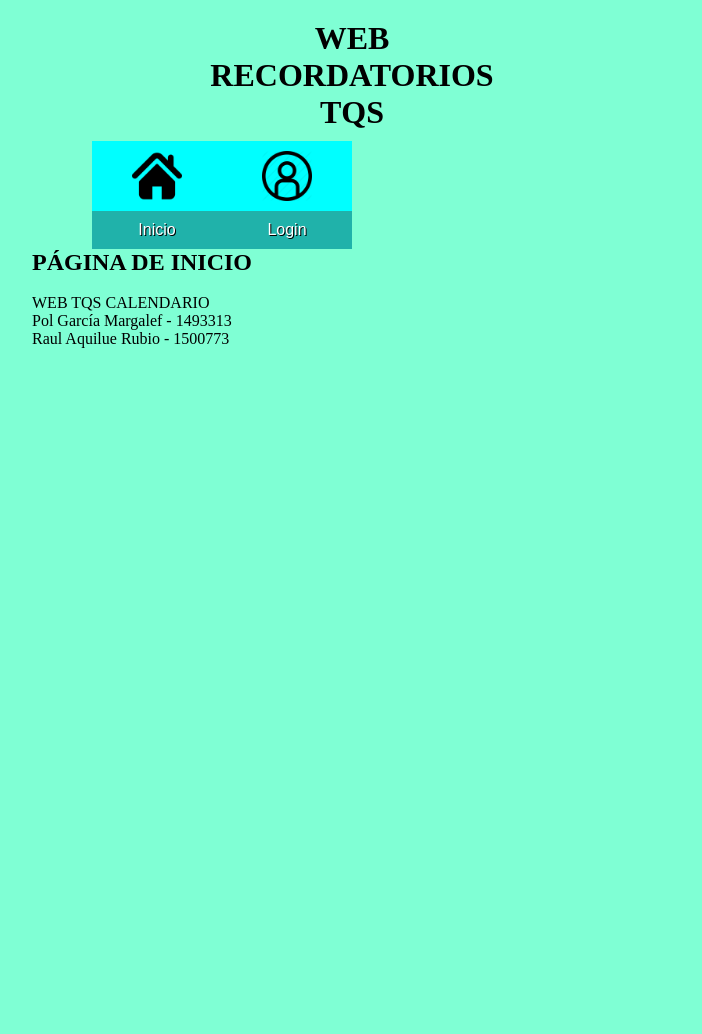
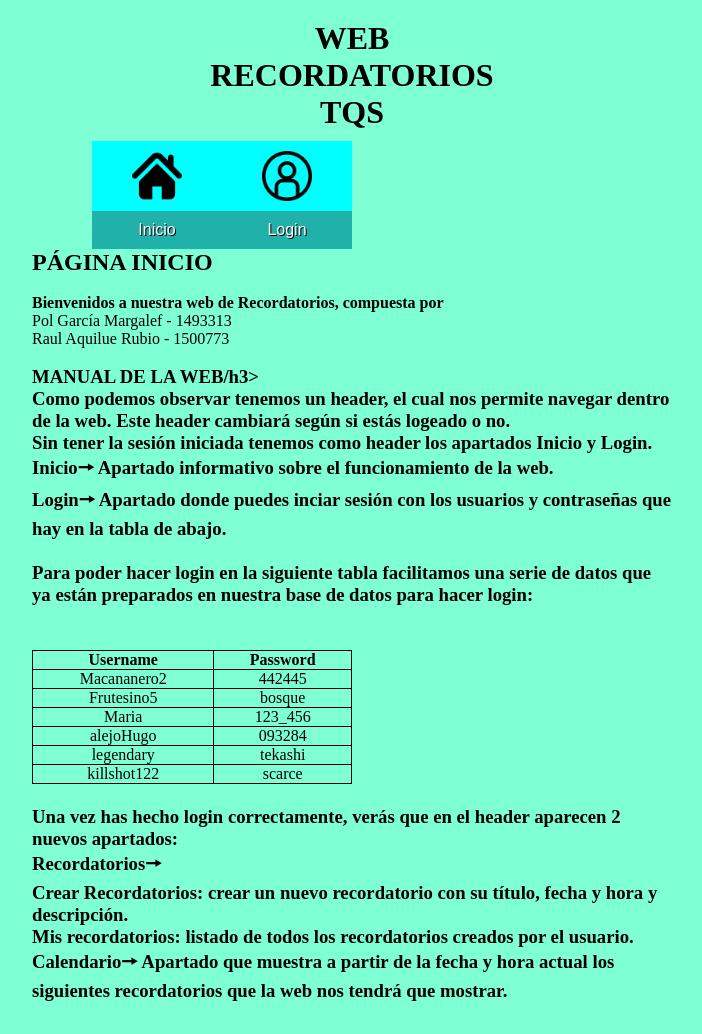
Before and after one commit to raular250/tqscalendario, a PHP site: page / in a window 1280 px wide. Shown: the whole page, without its empty margins (288-990 px from the left). Before the commit the page ends 348 px from the top, so only its background shows below. Run offline with PHP 8.4, Linux system fonts and the light colour scheme.

Commit message:
MVC de Mis Recordatorios + Explicación en la página de inicio

```diff
--- a/controlador/controlador_EnviarLogin.php
+++ b/controlador/controlador_EnviarLogin.php
@@ -185,7 +185,7 @@ if(isset($_POST['submit'])){
     $_SESSION['loged']=CheckUsernamePassword($username,$password);
 
 }
-require __DIR__.'/../vista/vista_cabecera.php'; //no se actualiza el header no sé por qué //HEADER ABAJO
+require __DIR__.'/../vista/vista_cabecera.php';
 require __DIR__.'/../vista/vista_EnviarLogin.php';
 
 
--- a/controlador/controlador_PaginaInicio.php
+++ b/controlador/controlador_PaginaInicio.php
@@ -2,7 +2,10 @@
 
 //connexio a la base de dades
 require_once __DIR__.'/../model/model_connectDB.php';
-$connexio=connectDB();
+
+
+// $connexio=connectDB();
+
 
 require __DIR__.'/../vista/vista_cabecera.php';
 require_once __DIR__.'/../vista/vista_PaginaInicio.php';
--- a/css/style.css
+++ b/css/style.css
@@ -146,3 +146,13 @@ h1{
 .errorLoged{
     background-color: red;
 }
+
+table, td, th{
+    text-align: center;
+    border: 1px solid black;
+}
+
+table{
+    width: 50%;
+    border-collapse: collapse;
+}
--- a/index.php
+++ b/index.php
@@ -68,6 +68,15 @@ switch($accio) {
         }
         break;
 
+    case 'paginaMisRecordatorios':
+        if((isset($_SESSION['loged']) && $_SESSION['loged']==TRUE)){
+            require __DIR__ . '/recurso_paginaMisRecordatorios.php';
+        }
+        else {
+            require __DIR__ . '/recurso_errorNoLoged.php';
+        }
+        break;
+
 
     default:
         require_once __DIR__ . '/recurso_PaginaInicio.php';
--- a/vista/vista_PaginaInicio.php
+++ b/vista/vista_PaginaInicio.php
@@ -1,10 +1,91 @@
 
 <body class="center">
 
-    <h2>PÁGINA DE INICIO</h2>
+    <h2>PÁGINA INICIO</h2>
     <br>
 
-    <div>WEB TQS CALENDARIO</div>
+    <h4>Bienvenidos a nuestra web de Recordatorios, compuesta por</h4>
     <div>Pol García Margalef - 1493313</div>
     <div>Raul Aquilue Rubio - 1500773</div>
+    <br>
+    <h3>MANUAL DE LA WEB/h3>
+
+    <div> Como podemos observar tenemos un header, el cual nos permite navegar dentro de la web. Este header cambiará según si estás logeado o no.</div>
+    <div> Sin tener la sesión iniciada tenemos como header los apartados Inicio y Login. </div>
+
+    <div>
+        <ul>
+            <li> Inicio🠖 Apartado informativo sobre el funcionamiento de la web. </li>
+
+            <li> Login🠖 Apartado donde puedes inciar sesión con los usuarios y contraseñas que hay en la tabla de abajo. </li>
+
+        </ul>
+    </div>
+    <br>
+    <div> Para poder hacer login en la siguiente tabla facilitamos una serie de datos que ya están preparados en nuestra base de datos para hacer login:</div>
+    <div>
+
+
+
+    <br><br>
+        <table class="tablaUsuarios">
+            <tr>
+                <th>Username</th>
+                <th>Password</th>
+            </tr>
+            <tr>
+                <td>Macananero2</td>
+                <td>442445</td>
+            </tr>
+            <tr>
+                <td>Frutesino5</td>
+                <td>bosque</td>
+            </tr>
+            <tr>
+                <td>Maria</td>
+                <td>123_456</td>
+            </tr>
+
+            <tr>
+                <td>alejoHugo</td>
+                <td>093284</td>
+            </tr>
+            <tr>
+                <td>legendary</td>
+                <td>tekashi</td>
+            </tr>
+            <tr>
+                <td> killshot122 </td>
+                <td>scarce</td>
+            </tr>
+        </table>
+    </div>
+
+    <br>
+    <div>Una vez has hecho login correctamente, verás que en el header aparecen 2 nuevos apartados:</div>
+    <div>
+        <ul>
+            <li> Recordatorios🠖
+                <ul>
+                    <li>Crear Recordatorios: crear un nuevo recordatorio con su título, fecha y hora y descripción. </li>
+                    <li>Mis recordatorios: listado de todos los recordatorios creados por el usuario. </li>
+                </ul>
+            </li>
+            <li> Calendario🠖 Apartado que muestra a partir de la fecha y hora actual los siguientes recordatorios que la web nos tendrá que mostrar. </li>
+        </ul>
+    </div>
+    <br>
+
+
+
+
+
+
+
+
+
+
+
+
+
 </body>
--- a/vista/vista_PaginaRecordatorio.php
+++ b/vista/vista_PaginaRecordatorio.php
@@ -3,7 +3,7 @@
 
 <div>
 
-    <h2 >Creación de un recordatorio:</h2>
+    <h2 >CREACIÓN DE UN RECORDATORIO:</h2>
 
     <form class="formulario" method="post" target="_self" action="index.php?accio=crearRecordatorio">
     <p>Título del recordatorio: <input type="text" name="titulo" required></p>
--- a/vista/vista_cabecera.php
+++ b/vista/vista_cabecera.php
@@ -8,14 +8,14 @@
 
         <?php if((isset($_SESSION['loged']) && $_SESSION['loged']==TRUE)){ ?>
             <li class="icon_inicio"><img src="./assets/img/icons/portada.png"> <a href="/tqscalendario/index.php?accio=paginaPrincipal"> Inicio </a></li>
-            <li class="icon_calendario"><img src="./assets/img/icons/calendario.png"> <a href="/tqscalendario/index.php?accio=paginaCalendario"> Calendario </a></li>
             <li class="icon_recordatorio"><img src="./assets/img/icons/recordatorio.png">
                 <a href="/tqscalendario/index.php?accio=paginaRecordatorio">Recordatorios</a>
                 <ul>
                     <li><a href="/tqscalendario/index.php?accio=paginaRecordatorio">Crear recordatorio</a></li>
-                    <li><a href="/tqscalendario/index.php?accio=paginaVerRecordatorios">Mis recordatorios</a></li>
+                    <li><a href="/tqscalendario/index.php?accio=paginaMisRecordatorios">Mis recordatorios</a></li>
                 </ul>
             </li>
+            <li class="icon_calendario"><img src="./assets/img/icons/calendario.png"> <a href="/tqscalendario/index.php?accio=paginaCalendario"> Calendario </a></li>
 
             <li class="icon_login"><img src="./assets/img/icons/login.png">
                 <a href="/tqscalendario/index.php?accio=paginaPrincipal"> <?php echo($_SESSION['username']); ?></a>
```
Also changed, not shown: controlador/controlador_paginaMisRecordatorios.php (added, +15 -0 lines), model/model_misRecordatorios.php (added, +17 -0 lines), recurso_paginaMisRecordatorios.php (added, +15 -0 lines), vista/vista_paginaMisRecordatorios.php (added, +17 -0 lines).
